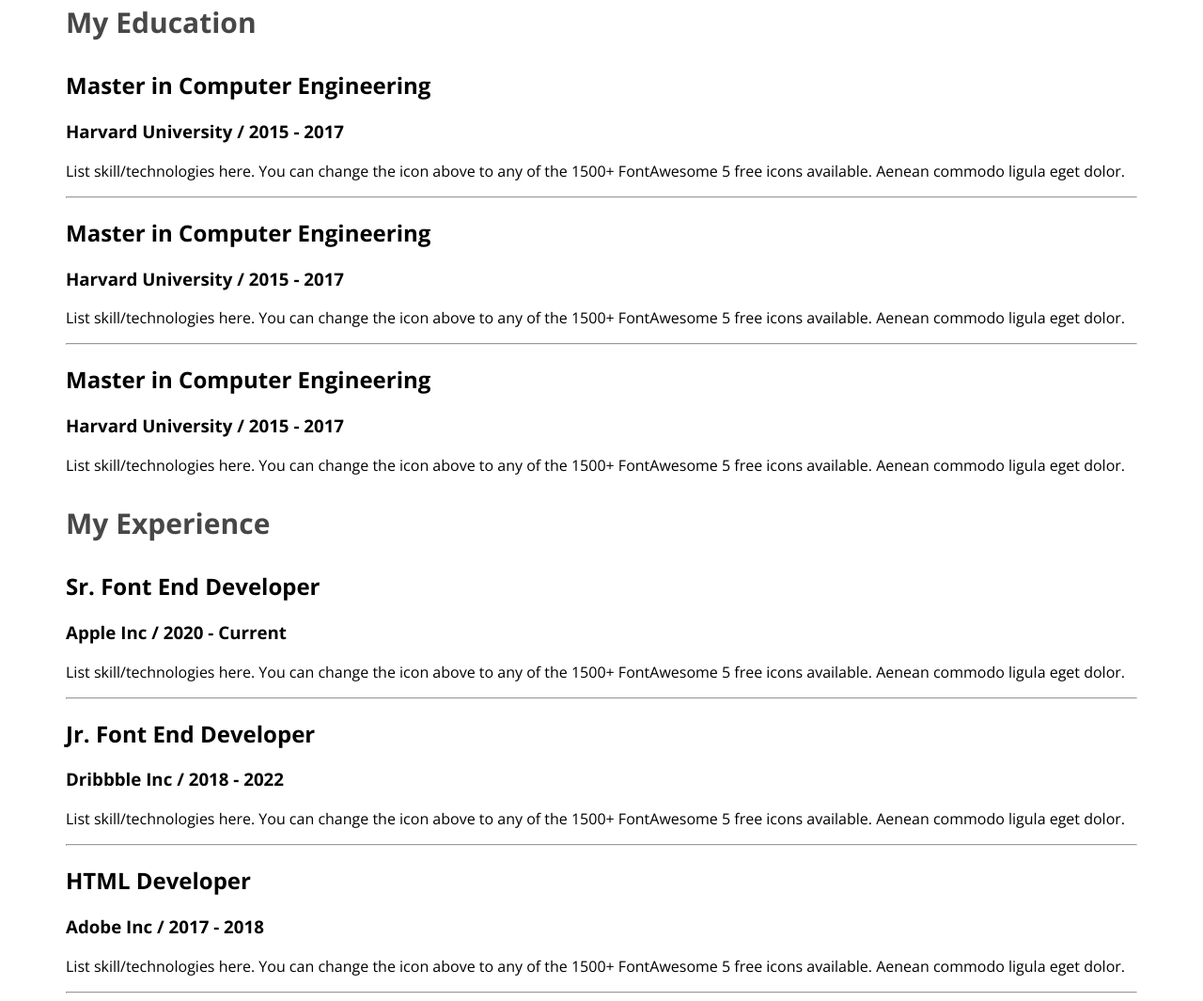
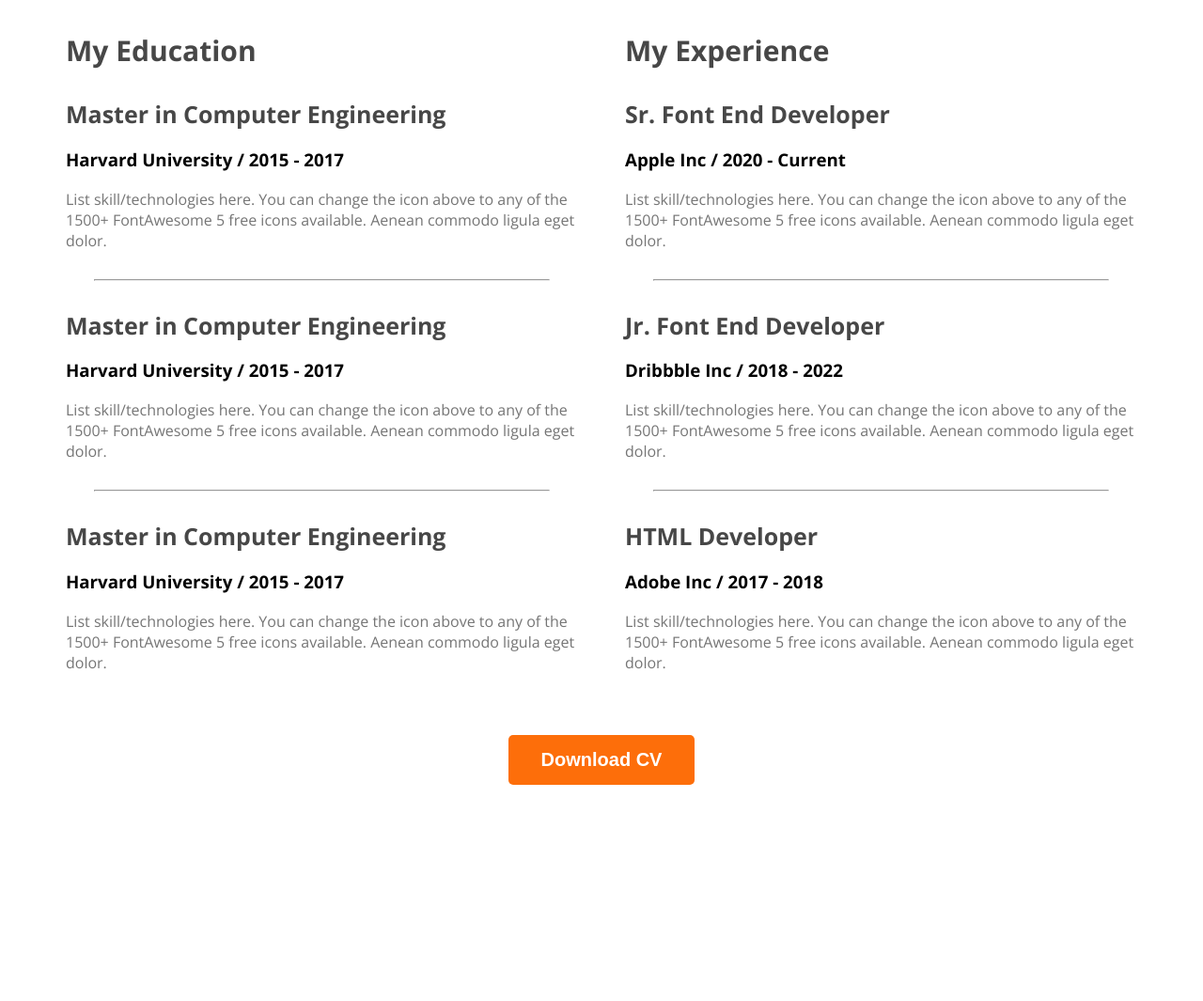
Before and after one commit to NahidRuhan/portfolio, a plain HTML site: page index.html in a window 1280 px wide. Shown: the part 2378-3443 px from the top of the page at 94% size. After the commit the page ends 3221 px from the top, so only its background shows below. Drawn offline with nearby package versions, Linux system fonts and the light colour scheme.

Commit message:
finsihed resume section

```diff
--- a/index.html
+++ b/index.html
@@ -201,9 +201,13 @@
                 commodo ligula eget dolor.
               </p>
             </div>
-            <hr />
           </div>
         </div>
+
+        <div class="download-cv">
+            <button class="btn-primary">Download CV</button>
+        </div>
+
       </section>
     </main>
 
--- a/style/style.css
+++ b/style/style.css
@@ -171,7 +171,42 @@ main section {
 /* resume section styles */
 
 .resume-column-title {
-  color:  #474747;
+  color: #474747;
   font-size: 30px;
   font-weight: 700;
 }
+
+.resume-container {
+  display: flex;
+  gap: 50px;
+}
+
+.resume-item-description {
+  color: #757575;
+  font-size: 16px;
+  font-weight: 400;
+}
+
+.resume-item-institution {
+  color: #757575;
+  font-size: 20px;
+  font-weight: 600;
+  margin-bottom: 20px;
+  margin-top: 0;
+}
+
+.resume-item-title {
+  color: #474747;
+  font-size: 25px;
+  font-weight: 700;
+  margin-bottom: 10px;
+}
+
+.resume-container hr{
+margin: 30px;
+}
+
+.download-cv{
+    text-align: center;
+    margin-top: 50px;
+}
```
